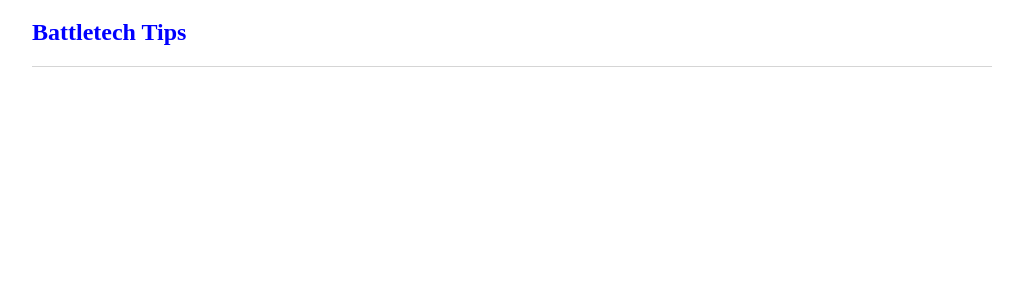
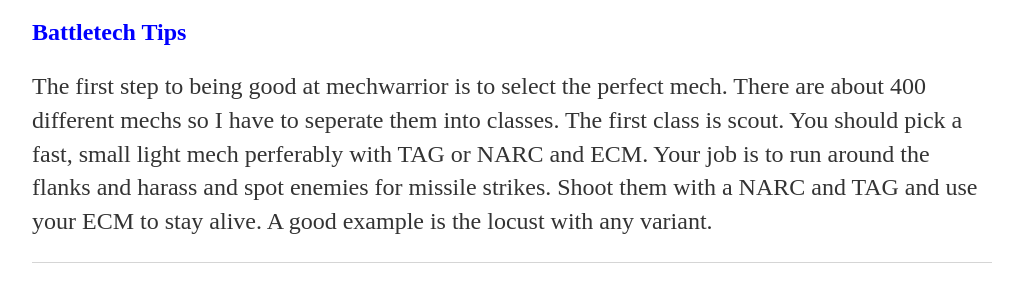
Before and after one commit to megoodplayer/Website, a plain HTML site: page index.html in a window 1280 px wide. Shown: the part 630-932 px from the top of the page, without its empty margins (128-1151 px from the left). Before the commit the page ends 800 px from the top, so only its background shows below. Drawn offline with Linux system fonts and the light colour scheme.

Commit message:
Update index.html

```diff
--- a/index.html
+++ b/index.html
@@ -35,6 +35,9 @@
       <h2>Mechwarrior Tips</h2>
       <img src="http://static2.gamespot.com/uploads/screen_kubrick/mig/6/6/1/4/2236614-gsm_169_MechWarriorOnline_LaunchTrailer_091713_320.jpg"/>
       <h2 id= "mad-cat">Battletech Tips</h2>
+      <p> The first step to being good at mechwarrior is to select the perfect mech. There are about 400 different mechs so I have to seperate them into classes.
+       The first class is scout. You should pick a fast, small light mech perferably with TAG or NARC and ECM. Your job is to run around the flanks and harass and spot enemies for missile strikes. Shoot them with a NARC and TAG and use your ECM to stay alive. A good example is the locust with any variant.
+
 
      </div><!-- /.blurb -->
 
```
